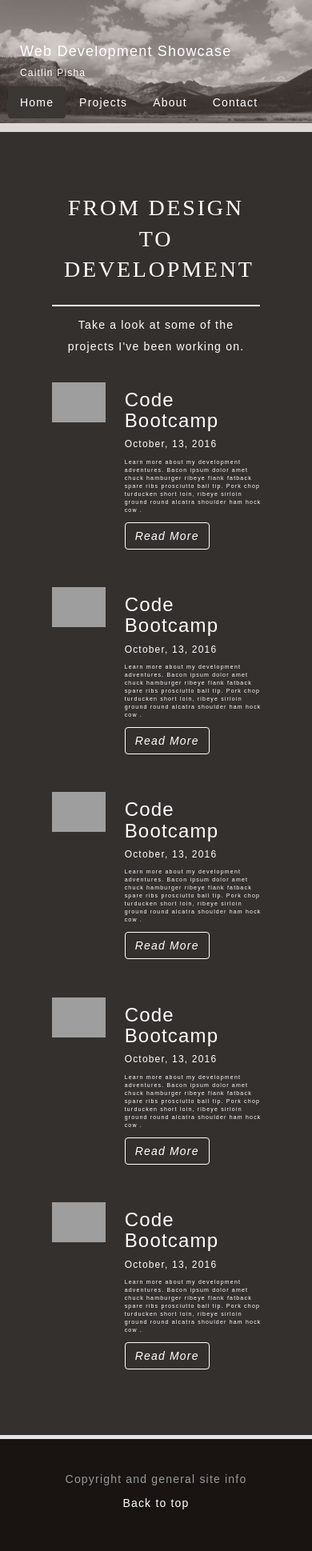
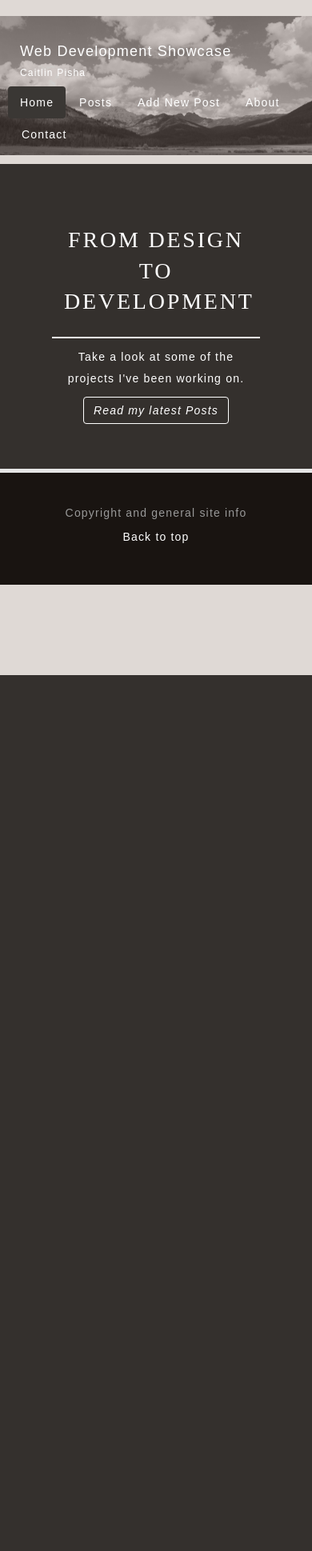
Before and after one commit to cmpisha/Final-Exercise_SD-CodeBootcamp, a PHP site: page / in a window 390 px wide. Shown: the whole page at 80% size. After the commit the page ends 844 px from the top, so only its background shows below. Run offline with PHP 8.4, Linux system fonts and the light colour scheme; a stand-in replaces the project's code that opens the database connection; some libraries are stand-ins or nearby versions; grey boxes are pictures that could not be loaded.

Commit message:
Add posts section to the site

```diff
--- a/application/model/model.php
+++ b/application/model/model.php
@@ -14,116 +14,157 @@ class Model
         }
     }
 
+
+/*@TODO: Create a test query that pulls the number of posts*/
+
     /**
-     * Get all songs from database
+     * Get simple "stats". This is just a simple demo to show
+     * how to use more than one model in a controller (see application/controller/songs.php for more)
      */
-    public function getAllSongs()
+
+    public function getAmountOfPosts()
     {
-        $sql = "SELECT id, artist, track, link FROM song";
+      $sql = "SELECT COUNT(id) AS amount_of_posts FROM posts";
       $query = $this->db->prepare($sql);
       $query->execute();
 
-        // fetchAll() is the PDO method that gets all result rows, here in object-style because we defined this in
-        // core/controller.php! If you prefer to get an associative array as the result, then do
-        // $query->fetchAll(PDO::FETCH_ASSOC); or change core/controller.php's PDO options to
-        // $options = array(PDO::ATTR_DEFAULT_FETCH_MODE => PDO::FETCH_ASSOC ...
+      // fetch() is the PDO method that get exactly one result
+      return $query->fetch()->amount_of_posts;
+    }
+
+
+/*@TODO: Create a query to pull the 5 most recent posts */
+
+    public function get5RecentPosts(){
+      $sql = "SELECT posts.id, posts.name, author.name AS author_name, posts.date_published, " .
+      "posts.body, category.name AS category_name, posts.img_path FROM posts " .
+          "INNER JOIN author ON posts.author_id = author.id " .
+          "INNER JOIN category ON posts.category_id = category.id " .
+          "ORDER BY posts.id";
+      $query = $this->db->prepare($sql);
+      $query->execute();
+
       return $query->fetchAll();
     }
 
-    /**
-     * Add a song to database
-     * TODO put this explanation into readme and remove it from here
-     * Please note that it's not necessary to "clean" our input in any way. With PDO all input is escaped properly
-     * automatically. We also don't use strip_tags() etc. here so we keep the input 100% original (so it's possible
-     * to save HTML and JS to the database, which is a valid use case). Data will only be cleaned when putting it out
-     * in the views (see the views for more info).
-     * @param string $artist Artist
-     * @param string $track Track
-     * @param string $link Link
-     */
-    public function addSong($artist, $track, $link)
+
+/*@TODO: A query and view to add a post*/
+
+public function insertNewPost($post_name, $post_author_id, $post_body, $post_category_id, $post_img_path)
 {
-        $sql = "INSERT INTO song (artist, track, link) VALUES (:artist, :track, :link)";
+    $sql = "INSERT INTO posts (name, author_id, body, category_id, img_path) " .
+          " VALUES ( :name, :author_id, :body, :category_id, :img_path)";
     $query = $this->db->prepare($sql);
-        $parameters = array(':artist' => $artist, ':track' => $track, ':link' => $link);
-
-        // useful for debugging: you can see the SQL behind above construction by using:
-        // echo '[ PDO DEBUG ]: ' . Helper::debugPDO($sql, $parameters);  exit();
+    $parameters = array(':name' => $post_name, ':author_id' => $post_author_id, ':body' => $post_body, ':category_id' => $post_category_id, ':img_path' => $post_img_path);
 
     $query->execute($parameters);
 }
 
 /**
-     * Delete a song in the database
-     * Please note: this is just an example! In a real application you would not simply let everybody
-     * add/update/delete stuff!
-     * @param int $song_id Id of song
+ * Add a Vehicle to database
  */
-    public function deleteSong($song_id)
+public function addVehicle($manu_id, $model_id, $year, $mileage, $exterior_color_id)
 {
-        $sql = "DELETE FROM song WHERE id = :song_id";
+
+    $sql = "INSERT INTO Vehicle (manu_id, model_id, year, mileage, exterior_color_id) VALUES (:manu_id, :model_id, :year, :mileage, :exterior_color_id)";
     $query = $this->db->prepare($sql);
-        $parameters = array(':song_id' => $song_id);
-
-        // useful for debugging: you can see the SQL behind above construction by using:
-        // echo '[ PDO DEBUG ]: ' . Helper::debugPDO($sql, $parameters);  exit();
-
-        $query->execute($parameters);
-    }
-
-    /**
-     * Get a song from database
-     */
-    public function getSong($song_id)
-    {
-        $sql = "SELECT id, artist, track, link FROM song WHERE id = :song_id LIMIT 1";
-        $query = $this->db->prepare($sql);
-        $parameters = array(':song_id' => $song_id);
+    $parameters = array(':manu_id' => $manu_id, ':model_id' => $model_id, ':year' => $year, ':mileage' => $mileage, ':exterior_color_id' => $exterior_color_id);
 
     // useful for debugging: you can see the SQL behind above construction by using:
     // echo '[ PDO DEBUG ]: ' . Helper::debugPDO($sql, $parameters);  exit();
 
     $query->execute($parameters);
 
-        // fetch() is the PDO method that get exactly one result
-        return $query->fetch();
 }
 
-    /**
-     * Update a song in database
-     * // TODO put this explaination into readme and remove it from here
-     * Please note that it's not necessary to "clean" our input in any way. With PDO all input is escaped properly
-     * automatically. We also don't use strip_tags() etc. here so we keep the input 100% original (so it's possible
-     * to save HTML and JS to the database, which is a valid use case). Data will only be cleaned when putting it out
-     * in the views (see the views for more info).
-     * @param string $artist Artist
-     * @param string $track Track
-     * @param string $link Link
-     * @param int $song_id Id
-     */
-    public function updateSong($artist, $track, $link, $song_id)
-    {
-        $sql = "UPDATE song SET artist = :artist, track = :track, link = :link WHERE id = :song_id";
-        $query = $this->db->prepare($sql);
-        $parameters = array(':artist' => $artist, ':track' => $track, ':link' => $link, ':song_id' => $song_id);
+    // /**
+    //  * Get a song from database
+    //  */
+    // public function getSong($song_id)
+    // {
+    //     $sql = "SELECT id, artist, track, link FROM song WHERE id = :song_id LIMIT 1";
+    //     $query = $this->db->prepare($sql);
+    //     $parameters = array(':song_id' => $song_id);
+    //
+    //     // useful for debugging: you can see the SQL behind above construction by using:
+    //     // echo '[ PDO DEBUG ]: ' . Helper::debugPDO($sql, $parameters);  exit();
+    //
+    //     $query->execute($parameters);
+    //
+    //     // fetch() is the PDO method that get exactly one result
+    //     return $query->fetch();
+    // }
+    //
+    //
+    // /**
+    //  * Add a song to database
+    //  * Please note that it's not necessary to "clean" our input in any way. With PDO all input is escaped properly
+    //  * automatically. We also don't use strip_tags() etc. here so we keep the input 100% original (so it's possible
+    //  * to save HTML and JS to the database, which is a valid use case). Data will only be cleaned when putting it out
+    //  * in the views (see the views for more info).
+    //  * @param string $artist Artist
+    //  * @param string $track Track
+    //  * @param string $link Link
+    //  */
+    // public function addSong($artist, $track, $link)
+    // {
+    //     $sql = "INSERT INTO song (artist, track, link) VALUES (:artist, :track, :link)";
+    //     $query = $this->db->prepare($sql);
+    //     $parameters = array(':artist' => $artist, ':track' => $track, ':link' => $link);
+    //
+    //     // useful for debugging: you can see the SQL behind above construction by using:
+    //     // echo '[ PDO DEBUG ]: ' . Helper::debugPDO($sql, $parameters);  exit();
+    //
+    //     $query->execute($parameters);
+    // }
+    //
 
-        // useful for debugging: you can see the SQL behind above construction by using:
-        // echo '[ PDO DEBUG ]: ' . Helper::debugPDO($sql, $parameters);  exit();
+/*@TODO: A way to delete a post (maybe an edit page with this functionality )*/
 
-        $query->execute($parameters);
+
+
+    // /**
+    //  * Delete a song in the database
+    //  * Please note: this is just an example! In a real application you would not simply let everybody
+    //  * add/update/delete stuff!
+    //  * @param int $song_id Id of song
+    //  */
+    // public function deleteSong($song_id)
+    // {
+    //     $sql = "DELETE FROM song WHERE id = :song_id";
+    //     $query = $this->db->prepare($sql);
+    //     $parameters = array(':song_id' => $song_id);
+    //
+    //     // useful for debugging: you can see the SQL behind above construction by using:
+    //     // echo '[ PDO DEBUG ]: ' . Helper::debugPDO($sql, $parameters);  exit();
+    //
+    //     $query->execute($parameters);
+    // }
+    //
+    //
+    // /**
+    //  * Update a song in database
+    //  * // TODO put this explaination into readme and remove it from here
+    //  * Please note that it's not necessary to "clean" our input in any way. With PDO all input is escaped properly
+    //  * automatically. We also don't use strip_tags() etc. here so we keep the input 100% original (so it's possible
+    //  * to save HTML and JS to the database, which is a valid use case). Data will only be cleaned when putting it out
+    //  * in the views (see the views for more info).
+    //  * @param string $artist Artist
+    //  * @param string $track Track
+    //  * @param string $link Link
+    //  * @param int $song_id Id
+    //  */
+    // public function updateSong($artist, $track, $link, $song_id)
+    // {
+    //     $sql = "UPDATE song SET artist = :artist, track = :track, link = :link WHERE id = :song_id";
+    //     $query = $this->db->prepare($sql);
+    //     $parameters = array(':artist' => $artist, ':track' => $track, ':link' => $link, ':song_id' => $song_id);
+    //
+    //     // useful for debugging: you can see the SQL behind above construction by using:
+    //     // echo '[ PDO DEBUG ]: ' . Helper::debugPDO($sql, $parameters);  exit();
+    //
+    //     $query->execute($parameters);
+    // }
+
+
 }
-
-    /**
-     * Get simple "stats". This is just a simple demo to show
-     * how to use more than one model in a controller (see application/controller/songs.php for more)
-     */
-    public function getAmountOfSongs()
-    {
-        $sql = "SELECT COUNT(id) AS amount_of_songs FROM song";
-        $query = $this->db->prepare($sql);
-        $query->execute();
-
-        // fetch() is the PDO method that get exactly one result
-        return $query->fetch()->amount_of_songs;
-    }
-}
--- a/application/view/_templates/header.php
+++ b/application/view/_templates/header.php
@@ -33,7 +33,8 @@
           <div class="col-sm-7">
             <ul class="nav navbar-nav navbar-right nav-pills ">
               <li class="active"><a href="<?php echo URL; ?>">Home</a></li>
-              <li><a href="#">Projects</a></li>
+              <li><a href="<?php echo URL; ?>posts/index">Posts</a></li>
+              <li><a href="<?php echo URL; ?>posts/addpost">Add New Post</a></li>
               <li><a href="<?php echo URL; ?>home/about">About</a></li>
               <li><a href="<?php echo URL; ?>home/contact"">Contact</a></li>
             </ul>
--- a/application/view/home/index.php
+++ b/application/view/home/index.php
@@ -7,79 +7,11 @@
 
               <!-- <p >Documenting my journey in learning code. </p> -->
               <p>Take a look at some of the projects I've been working on.</p>
+              <a a href="<?php echo URL; ?>posts/index" class="btn btn-hollow" role="button">Read my latest Posts</a>
         </div>
     </div>
 
 
-    <div class="row thumbnail-row"><!--This is a place for the cards -->
-        <div class="thumbnail">
-          <div class="col-xs-4">
-            <img class="img-responsive" src="img/code-bootcamp.png" alt="Placeholder">
-          </div>
-          <div class="caption col-xs-8">
-            <h3>Code Bootcamp</h3>
-            <h6>October, 13, 2016</h6>
-            <p>Learn more about my development adventures. Bacon ipsum dolor amet chuck hamburger ribeye flank fatback spare ribs prosciutto ball tip. Pork chop turducken short loin, ribeye sirloin ground round alcatra shoulder ham hock cow .</p>
-            <p><a href="#" class="btn btn-hollow" role="button">Read More</a></p>
-          </div>
-        </div>
-    </div>
-
-    <div class="row thumbnail-row">
-        <div class="thumbnail">
-          <div class="col-xs-4">
-            <img class="img-responsive" src="img/mini.png" alt="Placeholder">
-          </div>
-          <div class="caption col-xs-8">
-            <h3>Code Bootcamp</h3>
-            <h6>October, 13, 2016</h6>
-            <p>Learn more about my development adventures. Bacon ipsum dolor amet chuck hamburger ribeye flank fatback spare ribs prosciutto ball tip. Pork chop turducken short loin, ribeye sirloin ground round alcatra shoulder ham hock cow .</p>
-            <p><a href="#" class="btn btn-hollow" role="button">Read More</a></p>
-          </div>
-        </div>
-    </div>
-
-    <div class="row thumbnail-row">
-        <div class="thumbnail">
-          <div class="col-xs-4">
-            <img class="img-responsive" src="img/wordpress.png" alt="Placeholder">
-          </div>
-          <div class="caption col-xs-8">
-            <h3>Code Bootcamp</h3>
-            <h6>October, 13, 2016</h6>
-            <p>Learn more about my development adventures. Bacon ipsum dolor amet chuck hamburger ribeye flank fatback spare ribs prosciutto ball tip. Pork chop turducken short loin, ribeye sirloin ground round alcatra shoulder ham hock cow .</p>
-            <p><a href="#" class="btn btn-hollow" role="button">Read More</a></p>
-          </div>
-        </div>
-    </div>
-
-    <div class="row thumbnail-row">
-        <div class="thumbnail">
-          <div class="col-xs-4">
-            <img class="img-responsive" src="img/codepen.png" alt="Placeholder">
-          </div>
-          <div class="caption col-xs-8">
-            <h3>Code Bootcamp</h3>
-            <h6>October, 13, 2016</h6>
-            <p>Learn more about my development adventures. Bacon ipsum dolor amet chuck hamburger ribeye flank fatback spare ribs prosciutto ball tip. Pork chop turducken short loin, ribeye sirloin ground round alcatra shoulder ham hock cow .</p>
-            <p><a href="#" class="btn btn-hollow" role="button">Read More</a></p>
-          </div>
-        </div>
-    </div>
-
-    <div class="row thumbnail-row">
-        <div class="thumbnail">
-          <div class="col-xs-4">
-            <img class="img-responsive" src="img/p-monogram.png" alt="Placeholder">
-          </div>
-          <div class="caption col-xs-8">
-            <h3>Code Bootcamp</h3>
-            <h6>October, 13, 2016</h6>
-            <p>Learn more about my development adventures. Bacon ipsum dolor amet chuck hamburger ribeye flank fatback spare ribs prosciutto ball tip. Pork chop turducken short loin, ribeye sirloin ground round alcatra shoulder ham hock cow .</p>
-            <p><a href="#" class="btn btn-hollow" role="button">Read More</a></p>
-          </div>
-        </div>
-    </div><!--End of Card Section -->
 
 
   </div><!-- End of Container -->
```
Also changed, not shown: application/controller/posts.php (added, +55 -0 lines), application/view/posts/addpost.php (added, +43 -0 lines), application/view/posts/index.php (added, +43 -0 lines), public/img/placeholder.png (added). Lines whose indentation alone changed are shown as unchanged.
